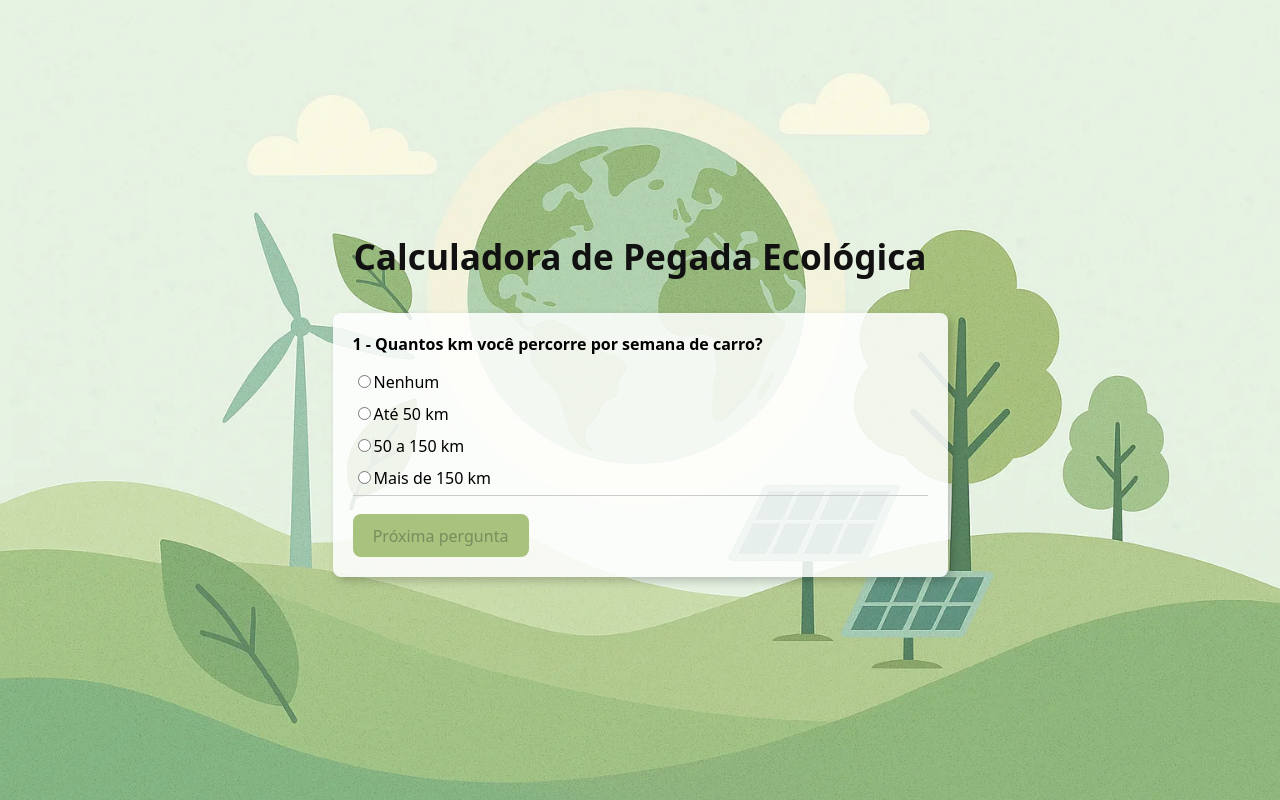
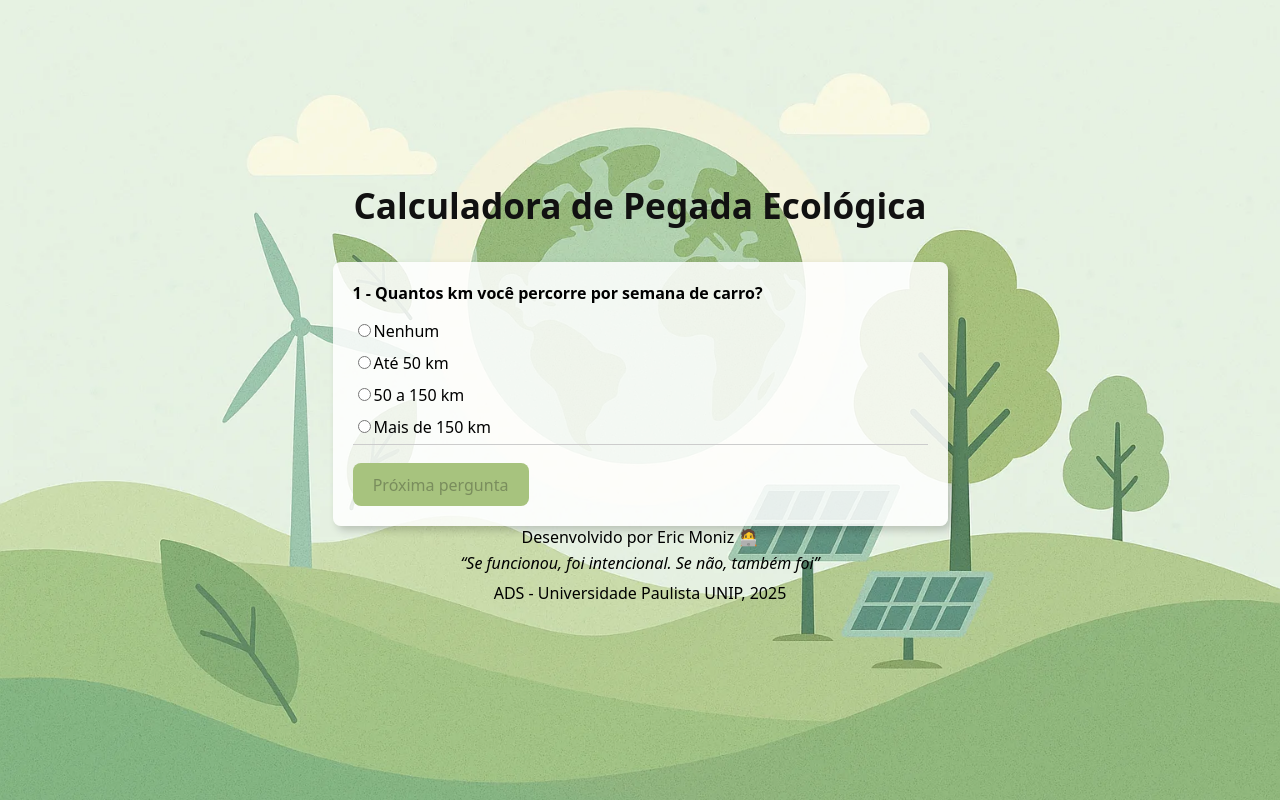
Before and after one commit to eric-moniz/EcoCalculadora, a React (Vite) app: page / in a window 1280 px wide. Built offline with nearby package versions, Linux system fonts and the light colour scheme.

Commit message:
adicionado footer

```diff
--- a/src/App.jsx
+++ b/src/App.jsx
@@ -3,6 +3,7 @@ const PieChartSection = React.lazy(() => import('./components/PieChartSection'))
 import { Analytics } from '@vercel/analytics/react';
 
 import './App.css';
+import Footer from './components/Footer';
 
 const questions = [
     {
@@ -302,6 +303,7 @@ export default function EcoCalculator() {
                     </div>
                 </div>
             )}
+            <Footer />
             {/* Vercel Web Analitycs */}
             <Analytics />
             {/* Fim do Vercel Web Analitycs */}
--- /dev/null
+++ b/src/components/Footer.css
@@ -0,0 +1,19 @@
+footer {
+    text-align: center;
+    color: #000;
+    padding: 0 0.5rem 1rem 0.5rem;
+}
+
+footer p {
+    padding: 0;
+    margin: 0;
+    margin-bottom: 0.25rem;
+}
+
+footer q {
+    font-style: italic;
+}
+
+footer p:last-of-type {
+    margin: 0.5rem 0;
+}
--- /dev/null
+++ b/src/components/Footer.jsx
@@ -0,0 +1,13 @@
+import './Footer.css';
+
+const Footer = () => {
+    return (
+        <footer>
+            <p>Desenvolvido por Eric Moniz 🧑‍💻</p>
+            <q>Se funcionou, foi intencional. Se não, também foi</q>
+            <p>ADS - Universidade Paulista UNIP, 2025</p>
+        </footer>
+    );
+};
+
+export default Footer;
```
